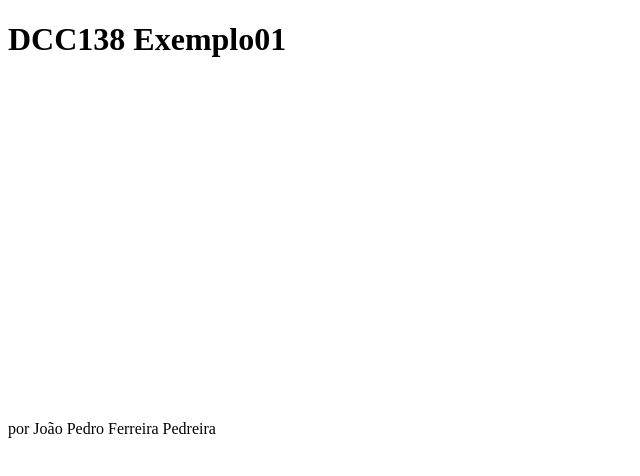
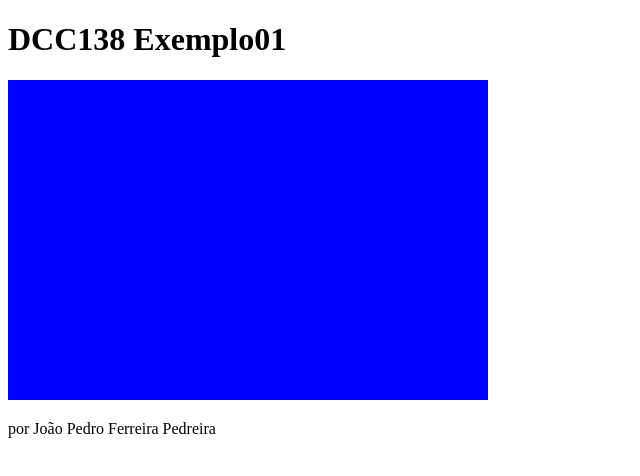
Before and after one commit to ufjf-dcc104/ufjf-dcc138-2021-3ere-atv1-Jo1oPedro, a plain HTML site: page index.html in a window 1280 px wide. Shown: the whole page, without its empty margins (0-640 px from the left). Drawn offline with Linux system fonts and the light colour scheme.

Commit message:
Pinta a cor de fundo

```diff
--- a/index.html
+++ b/index.html
@@ -13,8 +13,13 @@
     <p>por João Pedro Ferreira Pedreira</p>
     <script>
         let canvas = document.querySelector("canvas");
+        let ctx = canvas.getContext("2d");
+
         canvas.width = 480;
         canvas.height = 320;
+
+        ctx.fillStyle = "blue";
+        ctx.fillRect(0,0, canvas.width, canvas.height);
     </script>
 </body>
 </html>
```
